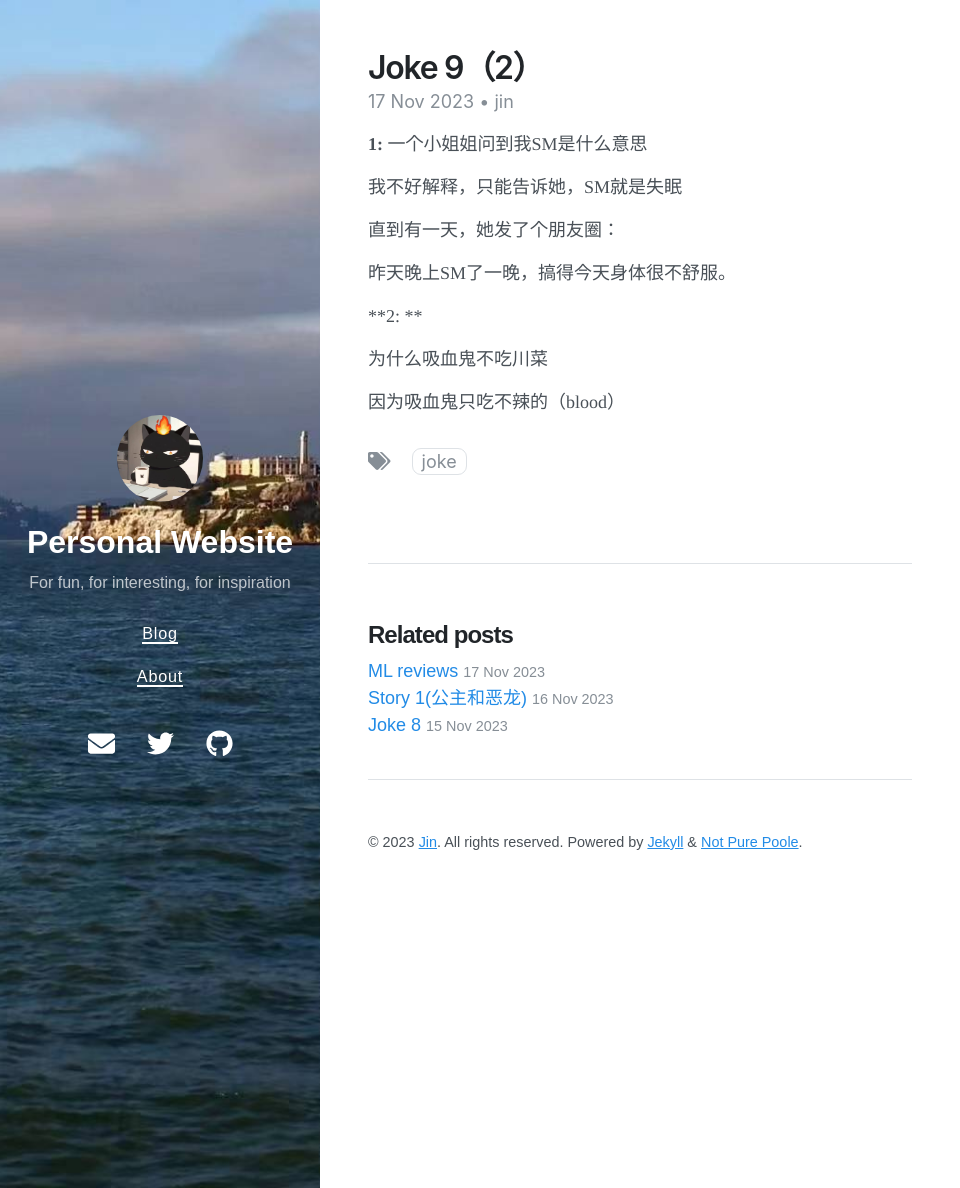
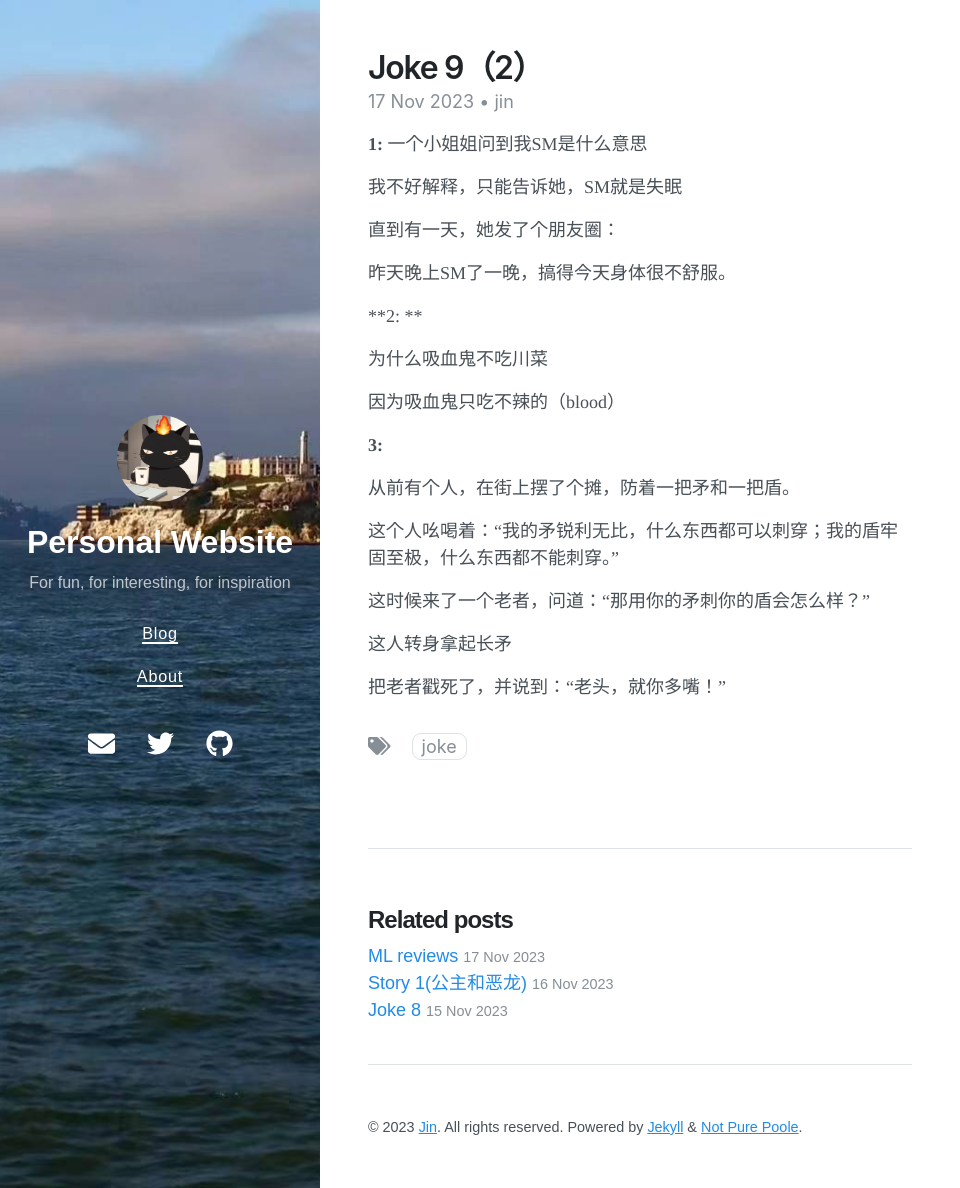
Before and after one commit to New-lay/New-lay.github.io, a Jekyll site: the page built from _posts/2023-11-17-joke-9.md, in a window 1280 px wide and 1188 px high. Shown: the whole window, without its empty margins (0-960 px from the left). Built offline with Jekyll 4.4.1, drawn with Linux system fonts in a browser that asks for light colours; nearby versions of some CDN libraries.

Commit message:
Update 2023-11-17-joke-9.md

```diff
--- a/_posts/2023-11-17-joke-9.md
+++ b/_posts/2023-11-17-joke-9.md
@@ -20,3 +20,15 @@ date: 2023-11-17 17:33 +0800
 为什么吸血鬼不吃川菜
 
 因为吸血鬼只吃不辣的（blood）
+
+**3:**
+
+从前有个人，在街上摆了个摊，防着一把矛和一把盾。
+
+这个人吆喝着：“我的矛锐利无比，什么东西都可以刺穿；我的盾牢固至极，什么东西都不能刺穿。”
+
+这时候来了一个老者，问道：“那用你的矛刺你的盾会怎么样？”
+
+这人转身拿起长矛
+
+把老者戳死了，并说到：“老头，就你多嘴！”
```
